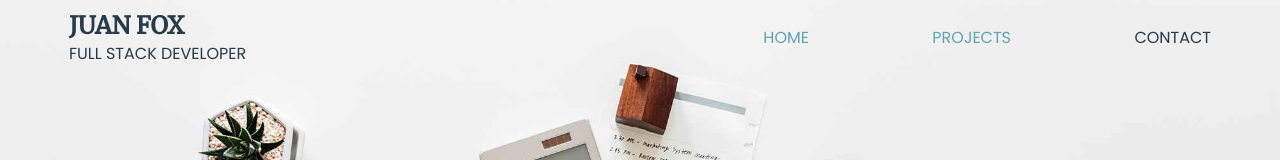
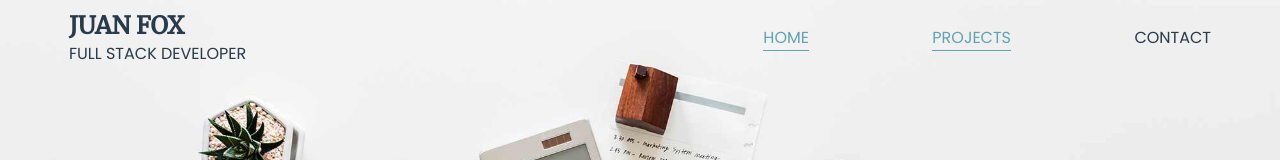
Before and after one commit to OverAndBeyondWeb/mern-stack-portfolio, a React (Create React App) app in the folder client/: page / in a window 1280 px wide. Shown: the top 160 px of the page. Built offline with nearby package versions, Linux system fonts and the light colour scheme.

Commit message:
Header navigation items underline animation working correctly

```diff
--- a/client/src/components/Header/Header.scss
+++ b/client/src/components/Header/Header.scss
@@ -64,19 +64,21 @@ header {
 
   .navLink {
     color: #283b4a;
+    display: inline-block;
+    position: relative;
+    transition: color .25s;
 
     &:hover {
-      color: #A7CBDD;
+      color: lighten(#4c708c, 20%);
     }
 
     &:after {
       content: "";
+      display: block;
+      position: absolute;
+      right: 0;
       height: 1px;
       width: 100%;
-      position: absolute;
-      bottom: -2px;
-      left: 0;
-      background: $secondary-color;
       visibility: hidden;
       transform: scaleX(0);
       transition: transform .25s;
@@ -85,12 +87,25 @@ header {
     &:hover:after {
       visibility: visible;
       transform: scaleX(1);
-      color: #A7CBDD;
+      background: lighten(#4c708c, 20%);
     }
   }
 
   .current {
     color: #61A3B3;
+
+    &:after {
+      content: "";
+      display: block;
+      position: absolute;
+      right: 0;
+      height: 1px;
+      width: 100%;
+      visibility: visible;
+      transform: scaleX(1);
+      background: #61A3B3;
+      transition: transform .25s;
+    }
   }
 
   .login-btn {
```
